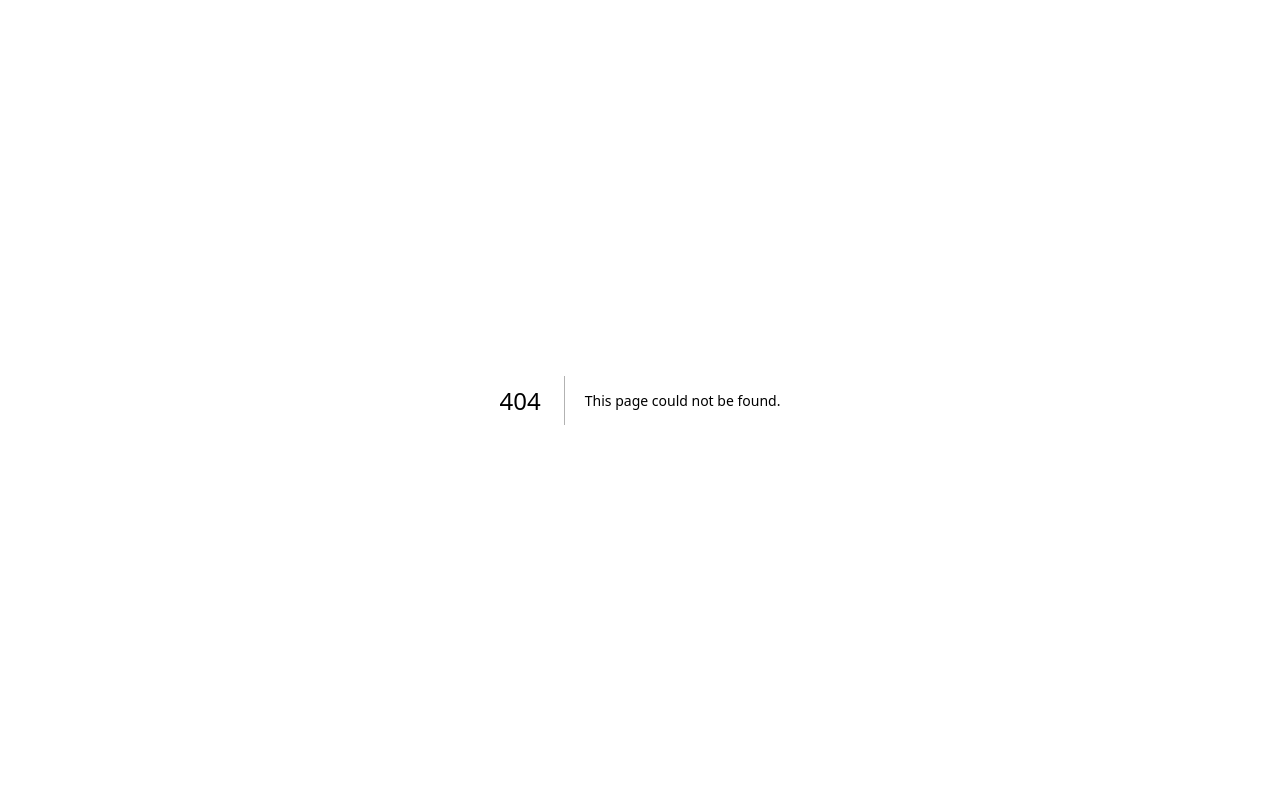
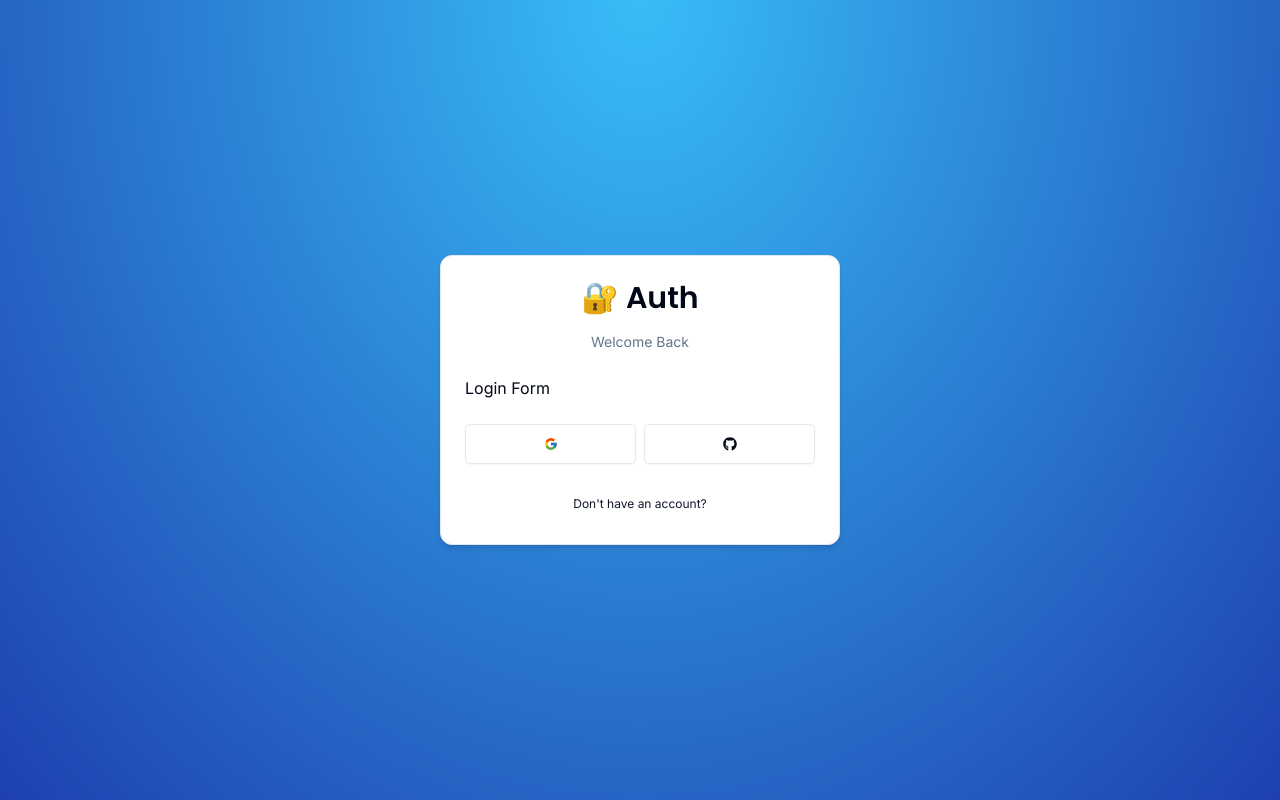
Before and after one commit to SaketKothari/auth-v5, a Next.js app: page /auth/login in a window 1280 px wide. Before the commit this address had no page. Built offline with nearby package versions, Linux system fonts and the light colour scheme.

Commit message:
🗂️ Add card wrapper and sub-components for UI enhancement

```diff
--- /dev/null
+++ b/app/auth/layout.tsx
@@ -0,0 +1,9 @@
+const AuthLayout = ({ children }: { children: React.ReactNode }) => {
+  return (
+    <div className="h-full flex items-center justify-center bg-[radial-gradient(ellipse_at_top,_var(--tw-gradient-stops))] from-sky-400 to-blue-800">
+      {children}
+    </div>
+  );
+};
+
+export default AuthLayout;
--- /dev/null
+++ b/app/auth/login/page.tsx
@@ -0,0 +1,9 @@
+import {LoginForm} from "@/components/auth/login-form"
+
+const LoginPage = () => {
+  return (
+    <LoginForm />
+  )
+}
+
+export default LoginPage
--- /dev/null
+++ b/components/auth/back-button.tsx
@@ -0,0 +1,18 @@
+'use client';
+
+import Link from 'next/link';
+
+import { Button } from '@/components/ui/button';
+
+interface BackButtonProps {
+  href: string;
+  label: string;
+}
+
+export const BackButton = ({ href, label }: BackButtonProps) => {
+  return (
+    <Button variant="link" className='font-normal w-full' size="sm" asChild>
+      <Link href={href}>{label}</Link>
+    </Button>
+  );
+};
--- /dev/null
+++ b/components/auth/card-wrapper.tsx
@@ -0,0 +1,47 @@
+'use client';
+
+import {
+  Card,
+  CardContent,
+  CardHeader,
+  CardFooter,
+} from '@/components/ui/card';
+
+import { Header } from '@/components/auth/header';
+import { Social } from '@/components/auth/social';
+import {BackButton} from '@/components/auth/back-button';
+
+interface CardWrapperProps {
+  children: React.ReactNode;
+  headerLabel: string;
+  backButtonLabel: string;
+  backButtonHref: string;
+  showSocial?: boolean;
+}
+
+export const CardWrapper = ({
+  children,
+  headerLabel,
+  backButtonHref,
+  backButtonLabel,
+  showSocial,
+}: CardWrapperProps) => {
+  return (
+    <Card className="w-[400px] shadow-md">
+      <CardHeader>
+        <Header label={headerLabel} />
+      </CardHeader>
+      <CardContent>{children}</CardContent>
+
+      {showSocial && (
+        <CardFooter>
+          <Social />
+        </CardFooter>
+      )}
+
+      <CardFooter>
+        <BackButton href={backButtonHref} label={backButtonLabel} />
+      </CardFooter>
+    </Card>
+  );
+};
--- /dev/null
+++ b/components/auth/header.tsx
@@ -0,0 +1,21 @@
+import { Poppins } from 'next/font/google';
+
+import { cn } from '@/lib/utils';
+
+const font = Poppins({
+  subsets: ['latin'],
+  weight: ['600'],
+});
+
+interface HeaderProps {
+  label: string;
+}
+
+export const Header = ({ label }: HeaderProps) => {
+  return (
+    <div className="w-full flex flex-col gap-y-4 items-center justify-center">
+      <h1 className={cn('text-3xl font-semibold', font.className)}>🔐 Auth</h1>
+      <p className='text-muted-foreground text-sm'>{label}</p>
+    </div>
+  );
+};
--- /dev/null
+++ b/components/auth/login-form.tsx
@@ -0,0 +1,14 @@
+import { CardWrapper } from '@/components/auth/card-wrapper';
+
+export const LoginForm = () => {
+  return (
+    <CardWrapper
+      headerLabel="Welcome Back"
+      backButtonLabel="Don't have an account?"
+      backButtonHref="/auth/register"
+      showSocial
+    >
+      Login Form
+    </CardWrapper>
+  );
+};
--- /dev/null
+++ b/components/auth/social.tsx
@@ -0,0 +1,19 @@
+'use client';
+
+import { FcGoogle } from 'react-icons/fc';
+import { FaGithub } from 'react-icons/fa';
+
+import { Button } from '@/components/ui/button';
+
+export const Social = () => {
+  return (
+    <div className="flex items-center w-full gap-x-2">
+      <Button size="lg" className="w-full" variant="outline" onClick={() => {}}>
+        <FcGoogle className='h-f w-5' />
+      </Button>
+      <Button size="lg" className="w-full" variant="outline" onClick={() => {}}>
+        <FaGithub className='h-f w-5' />
+      </Button>
+    </div>
+  );
+};
--- /dev/null
+++ b/components/ui/card.tsx
@@ -0,0 +1,76 @@
+import * as React from "react"
+
+import { cn } from "@/lib/utils"
+
+const Card = React.forwardRef<
+  HTMLDivElement,
+  React.HTMLAttributes<HTMLDivElement>
+>(({ className, ...props }, ref) => (
+  <div
+    ref={ref}
+    className={cn(
+      "rounded-xl border bg-card text-card-foreground shadow",
+      className
+    )}
+    {...props}
+  />
+))
+Card.displayName = "Card"
+
+const CardHeader = React.forwardRef<
+  HTMLDivElement,
+  React.HTMLAttributes<HTMLDivElement>
+>(({ className, ...props }, ref) => (
+  <div
+    ref={ref}
+    className={cn("flex flex-col space-y-1.5 p-6", className)}
+    {...props}
+  />
+))
+CardHeader.displayName = "CardHeader"
+
+const CardTitle = React.forwardRef<
+  HTMLParagraphElement,
+  React.HTMLAttributes<HTMLHeadingElement>
+>(({ className, ...props }, ref) => (
+  <h3
+    ref={ref}
+    className={cn("font-semibold leading-none tracking-tight", className)}
+    {...props}
+  />
+))
+CardTitle.displayName = "CardTitle"
+
+const CardDescription = React.forwardRef<
+  HTMLParagraphElement,
+  React.HTMLAttributes<HTMLParagraphElement>
+>(({ className, ...props }, ref) => (
+  <p
+    ref={ref}
+    className={cn("text-sm text-muted-foreground", className)}
+    {...props}
+  />
+))
+CardDescription.displayName = "CardDescription"
+
+const CardContent = React.forwardRef<
+  HTMLDivElement,
+  React.HTMLAttributes<HTMLDivElement>
+>(({ className, ...props }, ref) => (
+  <div ref={ref} className={cn("p-6 pt-0", className)} {...props} />
+))
+CardContent.displayName = "CardContent"
+
+const CardFooter = React.forwardRef<
+  HTMLDivElement,
+  React.HTMLAttributes<HTMLDivElement>
+>(({ className, ...props }, ref) => (
+  <div
+    ref={ref}
+    className={cn("flex items-center p-6 pt-0", className)}
+    {...props}
+  />
+))
+CardFooter.displayName = "CardFooter"
+
+export { Card, CardHeader, CardFooter, CardTitle, CardDescription, CardContent }
--- a/package.json
+++ b/package.json
@@ -16,6 +16,7 @@
     "next": "14.2.5",
     "react": "^18",
     "react-dom": "^18",
+    "react-icons": "^5.2.1",
     "tailwind-merge": "^2.4.0",
     "tailwindcss-animate": "^1.0.7"
   },
```
Also changed, not shown: 1 other file (tests, documents, lock files or other folders).
